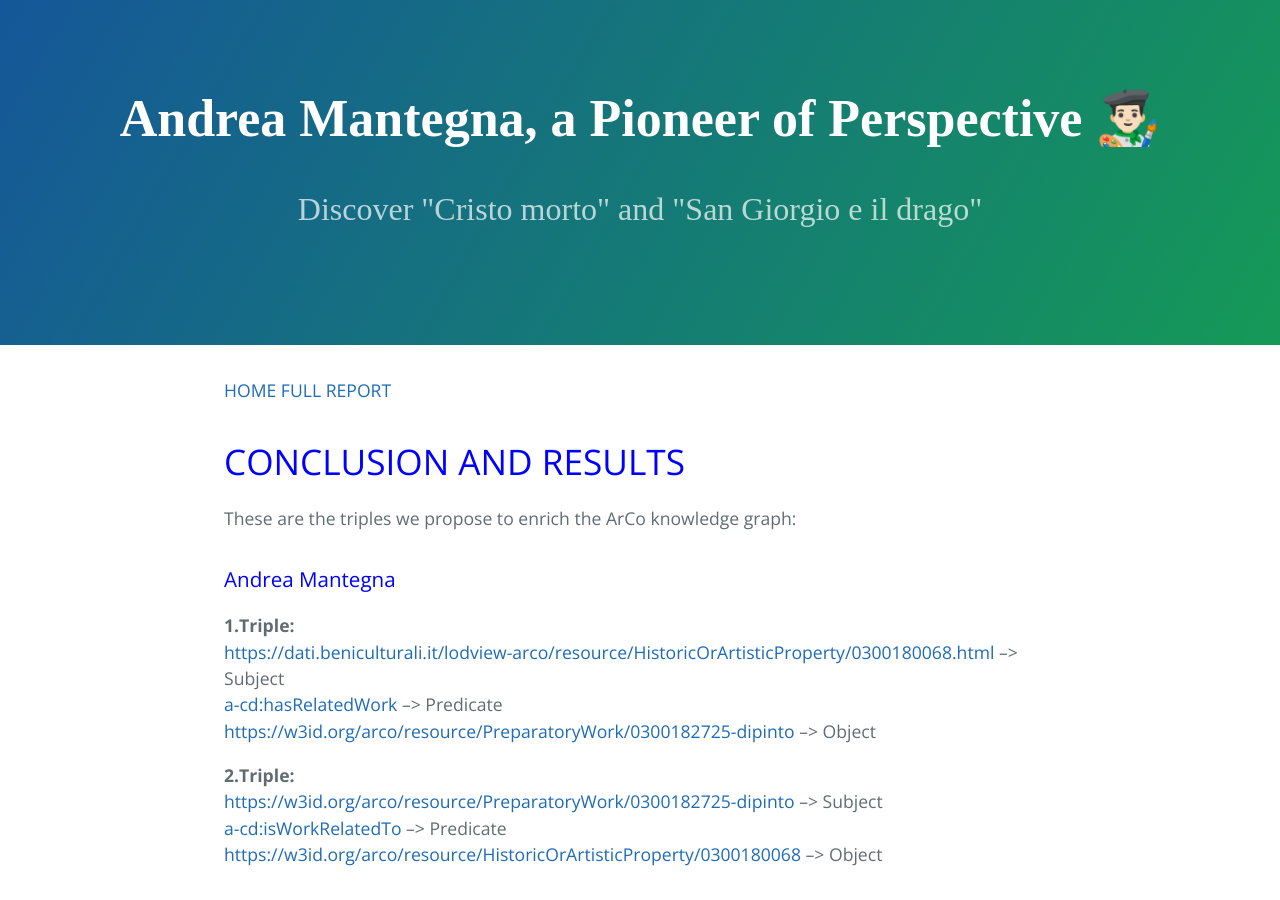
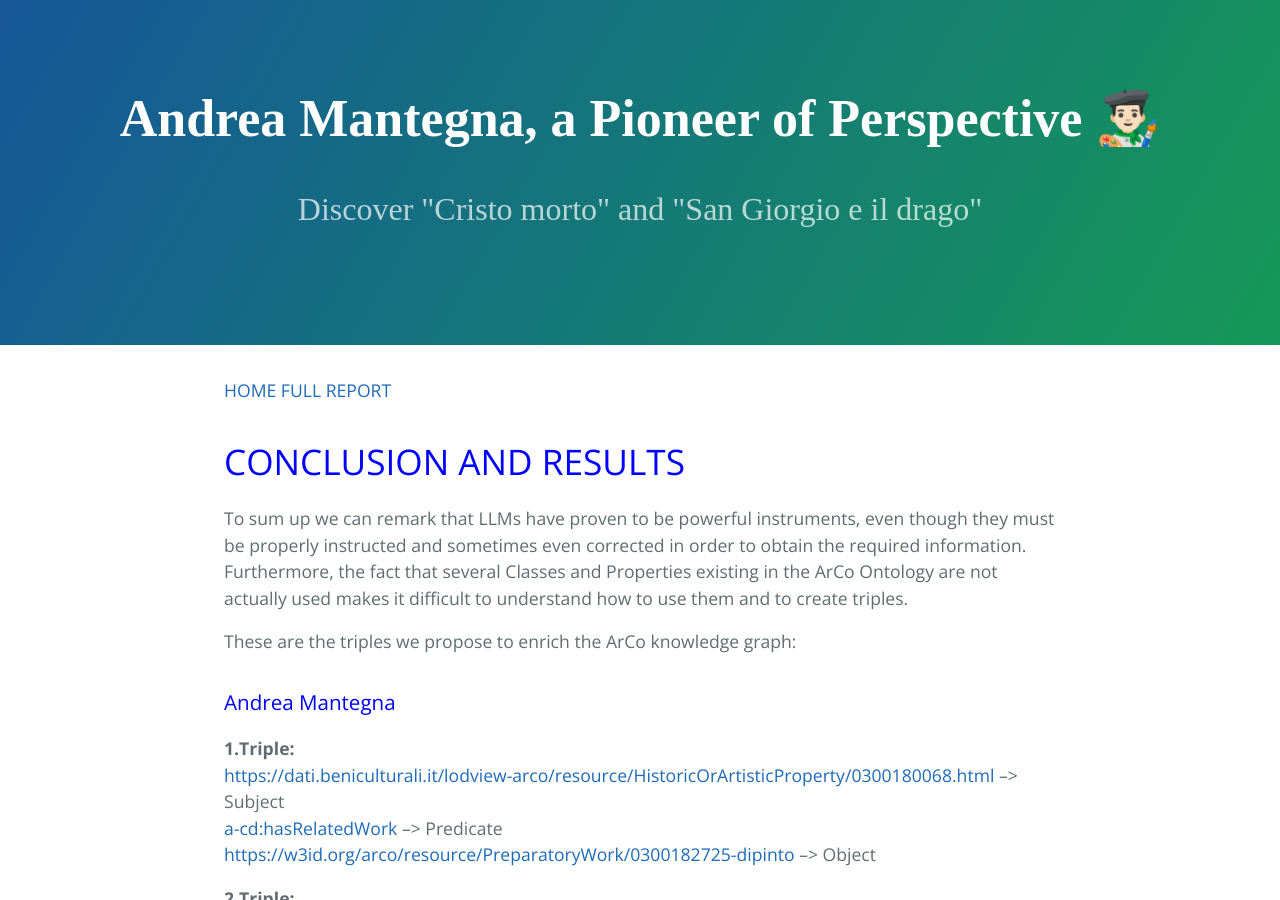
Before and after one commit to KevinITS-site/KevinITS-site.github.io, a Jekyll site: the page built from triples.md, in a window 1280 px wide and 900 px high. Built offline with Jekyll 4.4.1, drawn with Linux system fonts in a browser that asks for light colours; our own code applies the rules of GitHub Pages for plain Markdown files.

Commit message:
Update triples.md

```diff
--- a/triples.md
+++ b/triples.md
@@ -2,6 +2,8 @@
 [FULL REPORT](another-page.md)
 
 <h3 style="color:blue; font-size: 2em;">CONCLUSION AND RESULTS</h3>
+
+To sum up we can remark that LLMs have proven to be powerful instruments, even though they must be properly instructed and sometimes even corrected in order to obtain the required information. Furthermore, the fact that several Classes and Properties existing in the ArCo Ontology are not actually used makes it difficult to understand how to use them and to create triples.
 
 These are the triples we propose to enrich the ArCo knowledge graph:
 
```
